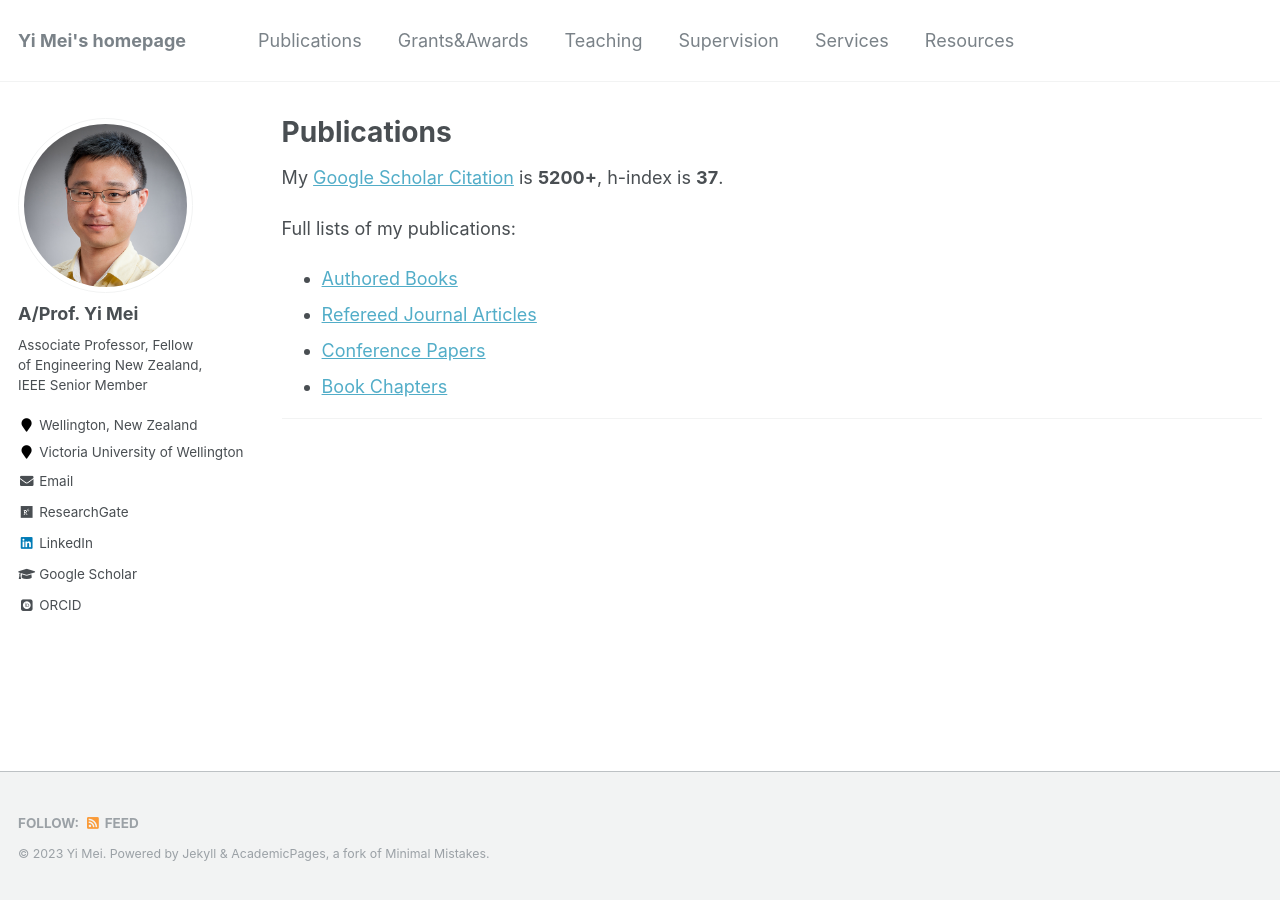
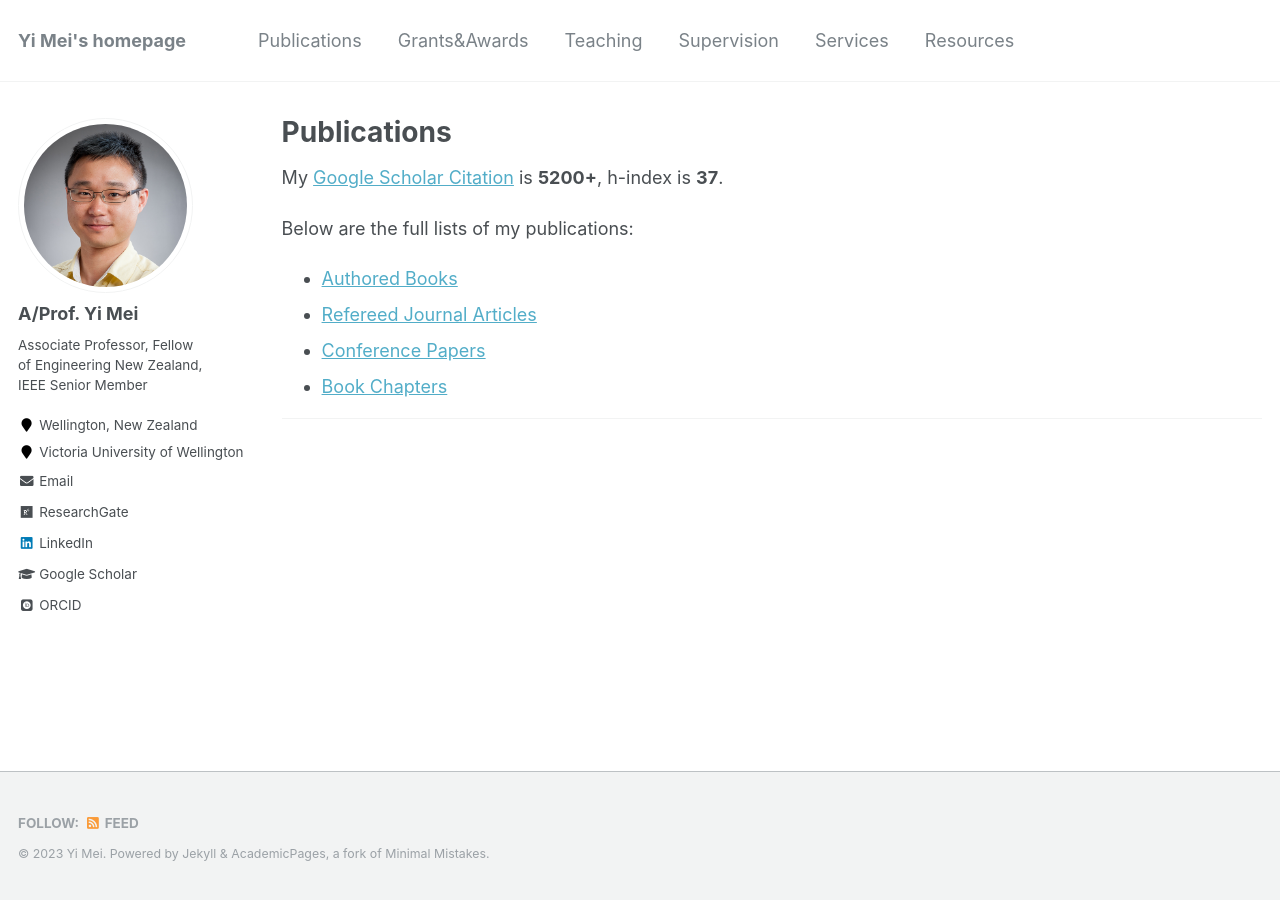
Before and after one commit to yi-mei-ecco/yi-mei-ecco.github.io, a Jekyll site: the page built from _pages/publications.md, in a window 1280 px wide. Built offline with Jekyll 4.4.1, drawn with Linux system fonts in a browser that asks for light colours; some web fonts are replaced.

Commit message:
Update publications.md

```diff
--- a/_pages/publications.md
+++ b/_pages/publications.md
@@ -7,7 +7,7 @@ author_profile: true
 
 My [Google Scholar Citation](https://scholar.google.com.au/citations?user=vTC_7_wAAAAJ&hl=en) is <b>5200+</b>, h-index is <b>37</b>.
 
-Full lists of my publications:
+Below are the full lists of my publications:
 
 <ul>
 <li><a href="publication-book.html">Authored Books</a></li>
```
